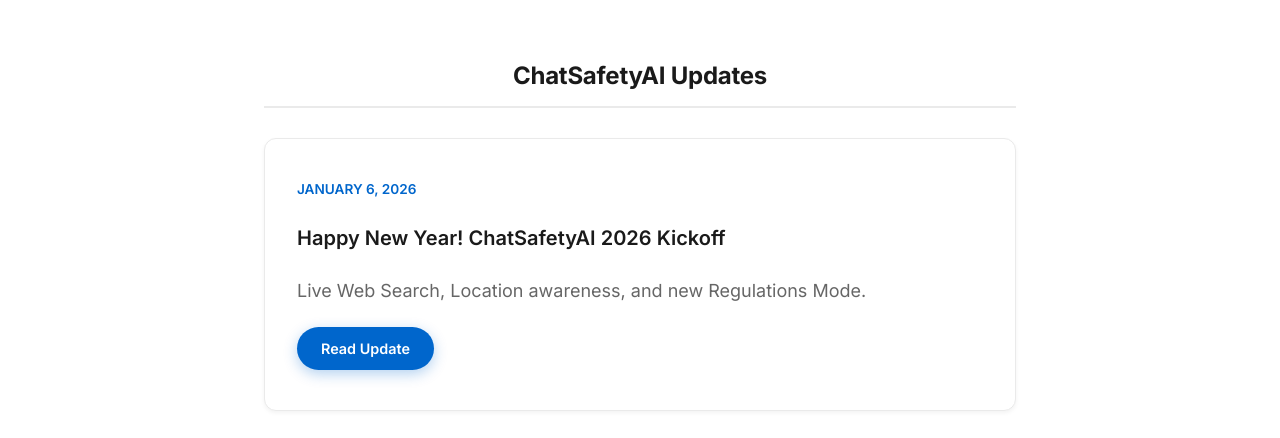
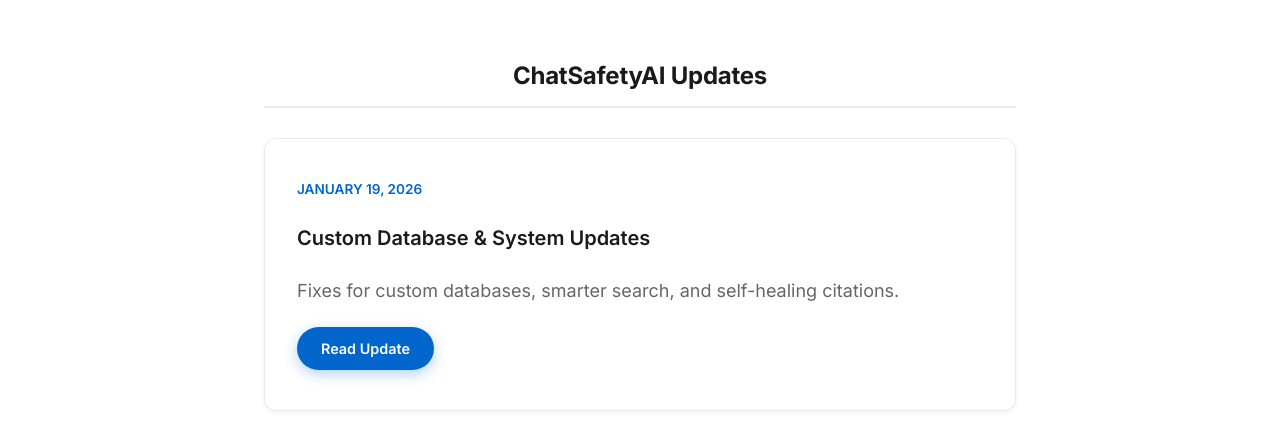
Before and after one commit to Tixierae/safetyai.github.io, a plain HTML site: page updates/index.html in a window 1280 px wide. Shown: the part 314-752 px from the top of the page. Drawn offline with Linux system fonts and the light colour scheme.

Commit message:
latest update

```diff
--- a/updates/index.html
+++ b/updates/index.html
@@ -102,6 +102,28 @@
                 <span class="en-text">ChatSafetyAI Updates</span>
                 <span class="fr-text">Actualités ChatSafetyAI</span>
             </h2>
+
+
+            <div class="card" style="margin-bottom: 30px; display: flex; flex-direction: column; align-items: flex-start; width: 100%;">
+                <div style="font-size: 0.85rem; font-weight: 600; color: var(--primary-color); margin-bottom: 10px;">
+                    <span class="en-text">JANUARY 19, 2026</span>
+                    <span class="fr-text">19 JANVIER 2026</span>
+                </div>
+                <h3>
+                    <span class="en-text">Custom Database & System Updates</span>
+                    <span class="fr-text">Mises à jour Base de Données & Système</span>
+                </h3>
+                <p style="margin: 10px 0 20px 0;">
+                    <span class="en-text">Fixes for custom databases, smarter search, and self-healing citations.</span>
+                    <span class="fr-text">Corrections pour bases de données personnalisées, recherche intelligente et citations auto-réparatrices.</span>
+                </p>
+                <a href="update-004.html" class="btn-primary" style="padding: 10px 24px; font-size: 0.9rem;">
+                    <span class="en-text">Read Update</span>
+                    <span class="fr-text">Lire la Note</span>
+                </a>
+            </div>
+
+
 
             <div class="card" style="margin-bottom: 30px; display: flex; flex-direction: column; align-items: flex-start; width: 100%;">
                 <div style="font-size: 0.85rem; font-weight: 600; color: var(--primary-color); margin-bottom: 10px;">
```
